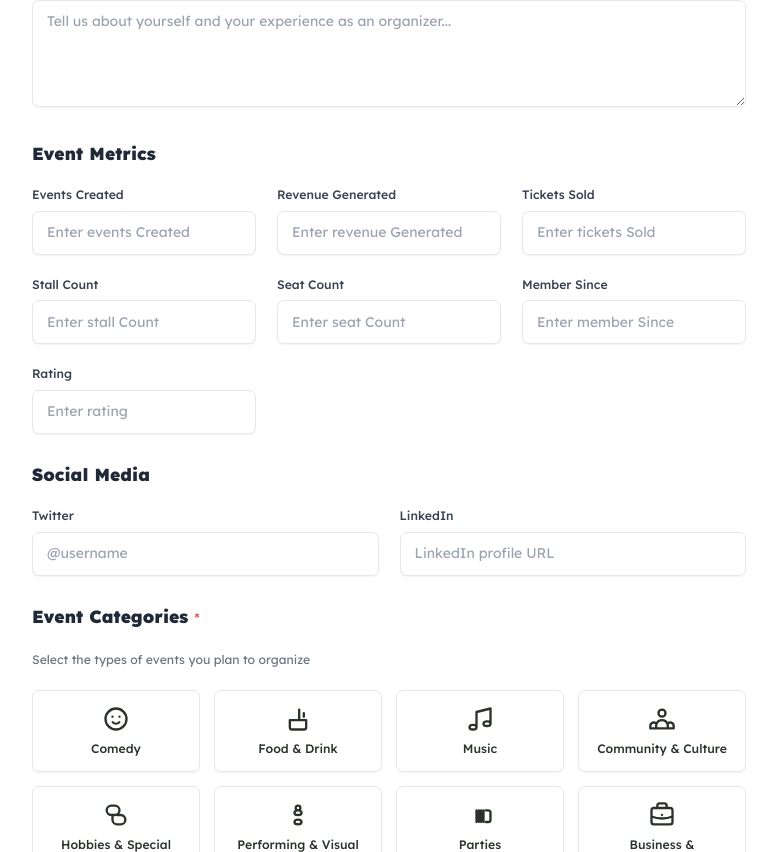
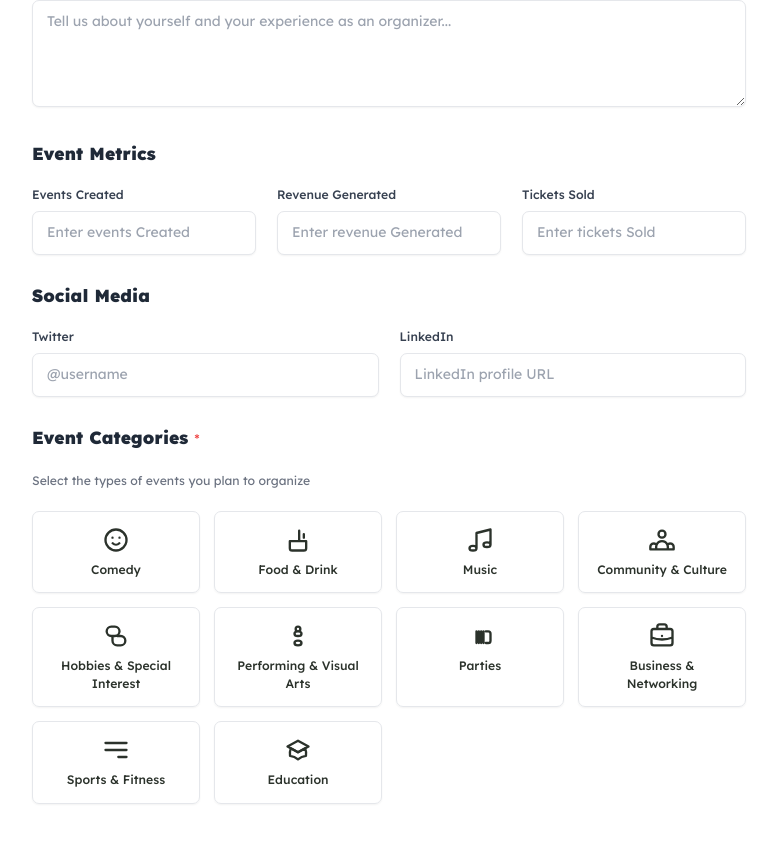
Before and after one commit to Pramodya690/event-management-system, a React (Vite) app: page /signup/organizer in a window 1280 px wide. Shown: the part 728-1580 px from the top of the page, without its empty margins (251-1028 px from the left). Built offline with nearby package versions, Linux system fonts and the light colour scheme.

Commit message:
add about us, privacy policy page & change organizer sign up form

```diff
--- a/src/pages/Signup/SignupOrganizer.jsx
+++ b/src/pages/Signup/SignupOrganizer.jsx
@@ -556,15 +556,8 @@ const SignUpOrganizer = () => {
               Event Metrics
             </h2>
             <div className="grid grid-cols-1 sm:grid-cols-2 lg:grid-cols-3 gap-6">
-              {[
-                "eventsCreated",
-                "revenueGenerated",
-                "ticketsSold",
-                "stallCount",
-                "seatCount",
-                "memberSince",
-                "rating",
-              ].map((field) => (
+              {["eventsCreated", "revenueGenerated", "ticketsSold"].map(
+                (field) => (
                   <div key={field} className="relative">
                     <label className="block text-sm font-medium text-gray-700 mb-2 capitalize">
                       {field.replace(/([A-Z])/g, " $1")}
@@ -578,7 +571,8 @@ const SignUpOrganizer = () => {
                       placeholder={`Enter ${field.replace(/([A-Z])/g, " $1")}`}
                     />
                   </div>
-              ))}
+                )
+              )}
             </div>
           </div>
 
```
Lines whose indentation alone changed are shown as unchanged.
